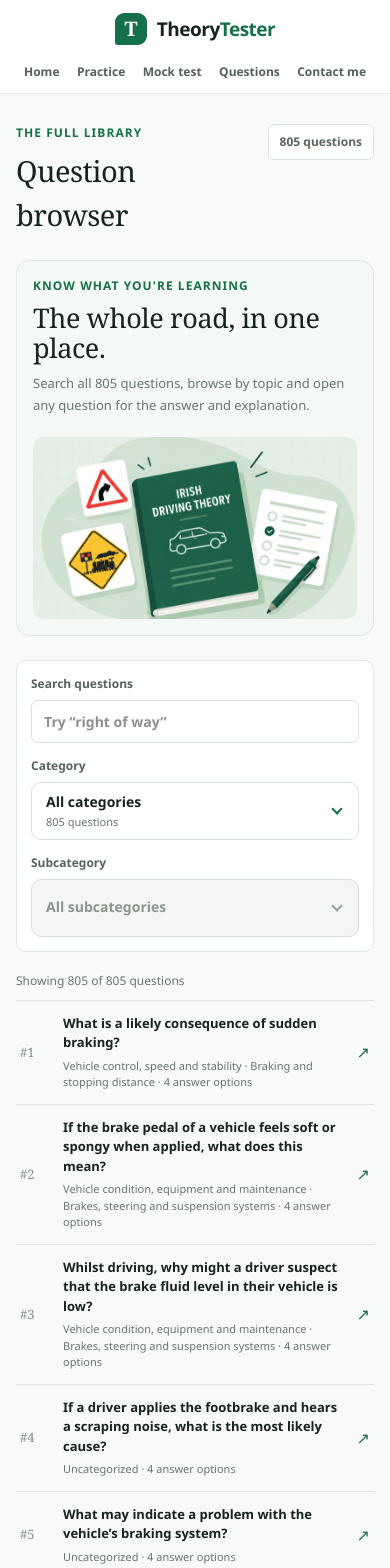
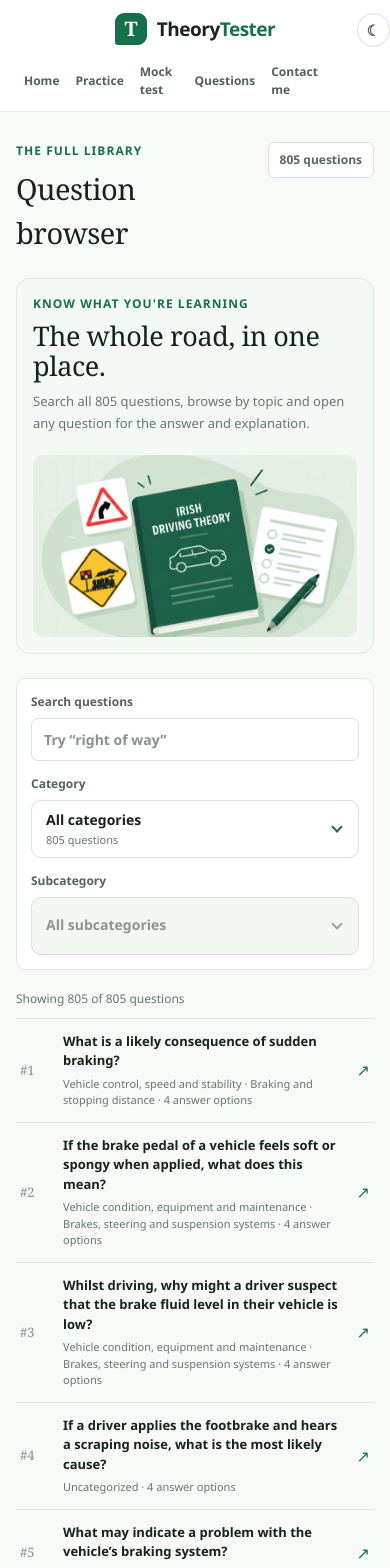
Before and after one commit to cullenry/theory-tester, a Next.js app: page /questions in a window 390 px wide. Shown: the top 1568 px of the page. Built offline with nearby package versions, Linux system fonts and the light colour scheme.

Commit message:
Add dark mode toggle

```diff
--- a/src/app/globals.css
+++ b/src/app/globals.css
@@ -190,3 +190,180 @@ button:focus-visible, a:focus-visible, input:focus-visible, select:focus-visible
   .mock-format-heading-row { grid-template-columns: 1fr; gap: 14px; }
   .mock-format-heading-art { width: min(100%, 360px); }
 }
+
+
+/* Dark theme */
+html.dark {
+  color-scheme: dark;
+  --paper: #111713;
+  --surface: #1a211c;
+  --ink: #e8eee9;
+  --muted: #9ca9a1;
+  --line: #303b33;
+  --green: #67b58a;
+  --green-dark: #88c8a2;
+  --green-soft: #1d3025;
+  --red: #e58b81;
+}
+
+html.dark body { background: var(--paper); color: var(--ink); }
+html.dark .site-header { border-bottom-color: #29342d; background: rgba(17, 23, 19, .94); }
+html.dark .nav-link { color: #b6c1b9; }
+html.dark .nav-link:hover { background: var(--green-soft); color: #bfe6cb; }
+
+.theme-toggle {
+  display: inline-flex;
+  align-items: center;
+  justify-content: center;
+  gap: 7px;
+  min-height: 38px;
+  padding: 0 11px;
+  border: 1px solid #d6e0d8;
+  border-radius: 999px;
+  background: #ffffff;
+  color: #536158;
+  cursor: pointer;
+  font-size: 12px;
+  font-weight: 750;
+  transition: background .18s ease, border-color .18s ease, color .18s ease, transform .18s ease;
+}
+.theme-toggle:hover { border-color: #9db6a4; background: #f7fbf8; color: var(--green-dark); transform: translateY(-1px); }
+.theme-toggle > span:first-child { font-size: 15px; line-height: 1; }
+.theme-toggle-label { line-height: 1; }
+
+html.dark .theme-toggle { border-color: #3c4a41; background: #1b231e; color: #c6d0c9; }
+html.dark .theme-toggle:hover { border-color: #5d8068; background: #223027; color: #d5ecdc; }
+
+html.dark .hero-section {
+  background-color: #17221b;
+  background-image: linear-gradient(rgba(126, 192, 148, .055) 1px, transparent 1px), linear-gradient(90deg, rgba(126, 192, 148, .055) 1px, transparent 1px);
+}
+html.dark .hero-description,
+html.dark .pathway-copy p:not(.eyebrow),
+html.dark .library-intro-copy p:not(.eyebrow),
+html.dark .mock-intro-copy p:not(.eyebrow) { color: #aab6ae; }
+html.dark .hero-proof,
+html.dark .hero-bottom-line { color: #99a79f; }
+html.dark .hero-proof strong { color: var(--ink); }
+html.dark .proof-separator { background: #4b5a50; }
+
+html.dark .button-secondary { border-color: #3a493f; background: #1c251f; color: #d8e1db; }
+html.dark .button-secondary:hover { border-color: #597063; background: #222d26; }
+html.dark .button-quiet { color: var(--green); }
+
+html.dark .modes-section,
+html.dark .pathway-section { color: var(--ink); }
+html.dark .mode-row:hover { background: #1a2a20; }
+html.dark .site-footer { background: #111713; color: var(--muted); }
+html.dark .site-footer .brand { color: var(--ink); }
+html.dark .app-main { background: var(--paper); }
+
+html.dark .progress-track { background: #303a33; }
+html.dark .progress-value { background: #5cae7e; }
+html.dark .score-display,
+html.dark .progress-heading { color: var(--muted); }
+html.dark .score-divider { color: #5b685f; }
+
+html.dark .question-card,
+html.dark .completion-panel,
+html.dark .results-summary,
+html.dark .review-item,
+html.dark .browser-controls,
+html.dark .empty-state,
+html.dark .mock-format-card,
+html.dark .mock-format-featured,
+html.dark .test-chip,
+html.dark .exam-timer { background: var(--surface); }
+
+html.dark .question-card,
+html.dark .completion-panel,
+html.dark .results-summary,
+html.dark .review-item,
+html.dark .browser-controls,
+html.dark .mock-format-card,
+html.dark .test-chip,
+html.dark .exam-timer { box-shadow: 0 8px 24px rgba(0, 0, 0, .16); }
+
+html.dark .answer-option { border-color: #354239; background: #1b231e; color: #d7e0d9; }
+html.dark .answer-option:hover:not(:disabled) { border-color: #60816b; background: #202c24; }
+html.dark .answer-letter { border-color: #415047; color: #adbbb2; }
+html.dark .answer-selected { border-color: #62876e; background: #213127; }
+html.dark .answer-correct { border-color: #4d9b6b; background: #183224; color: #9cdbb1; }
+html.dark .answer-correct .answer-letter { border-color: #669b7a; background: #202c24; color: #a9e1ba; }
+html.dark .answer-incorrect { border-color: #945c55; background: #321d1b; color: #eda29a; }
+html.dark .answer-incorrect .answer-letter { border-color: #99665f; background: #2b211f; color: #eda29a; }
+
+html.dark .explanation-card { border-color: #34483a; background: #1b2b21; }
+html.dark .explanation-icon { background: #284535; color: #84c99c; }
+html.dark .explanation-card p { color: #aab7ae; }
+
+html.dark .test-chip { border-color: #3c4a40; color: #b6c2ba; }
+html.dark .mock-format-card { border-color: var(--line); }
+html.dark .mock-format-featured { border-color: #42624e; background: #18291f; }
+html.dark .mock-format-description { color: #b6c1b9; }
+
+html.dark .exam-timer { border-color: #3b4b40; color: #9bd2ad; }
+html.dark .timer-warning { border-color: #75613d; background: #2f2819; color: #dfb66e; }
+html.dark .timer-warning span { color: #cfa864; }
+html.dark .timer-critical { border-color: #85534c; background: #311d1b; color: #f0a098; }
+html.dark .timer-critical span { color: #dda098; }
+
+html.dark .results-summary > div + div { border-left-color: var(--line); }
+html.dark .result-grade { border-color: #406149; background: #1c2d22; }
+html.dark .status-correct { background: #1d3626; color: #9edbb1; }
+html.dark .status-incorrect { background: #351f1d; color: #eea39a; }
+html.dark .status-unanswered { background: #2b332d; color: #b3beb6; }
+html.dark .review-item p strong { color: var(--ink); }
+
+html.dark .browser-controls label,
+html.dark .practice-filters label,
+html.dark .topic-picker-label { color: #aebbb2; }
+html.dark .browser-controls input,
+html.dark .browser-controls select,
+html.dark .practice-filters select { border-color: #3a473e; background: #1a211c; color: var(--ink); }
+html.dark .browser-controls select:disabled,
+html.dark .practice-filters select:disabled { background: #202720; color: #7f8d83; }
+html.dark .question-list-row:hover { background: #1a2a20; }
+html.dark .question-list-copy small,
+html.dark .question-list-id { color: #829087; }
+html.dark .empty-state { border-color: #486050; }
+html.dark .taxonomy-details { border-color: var(--line); }
+html.dark .question-type-badge { border-color: #3d5545; background: #1d2c22; color: #9fc7aa; }
+
+html.dark .back-link,
+html.dark .mode-action,
+html.dark .row-arrow { color: var(--green); }
+
+html.dark .topic-picker-trigger { border-color: #3a473e; background: #1a211c; color: var(--ink); }
+html.dark .topic-picker-trigger:hover:not(:disabled) { border-color: #5f8269; background: #1e2922; }
+html.dark .topic-picker-trigger-open { border-color: #659277; box-shadow: 0 0 0 3px rgba(94, 162, 117, .15); }
+html.dark .topic-picker-trigger:disabled { background: #202720; color: #78857c; }
+html.dark .topic-picker-menu { border-color: #3a493f; background: #1a211c; box-shadow: 0 18px 42px rgba(0, 0, 0, .35), 0 3px 10px rgba(0, 0, 0, .2); }
+html.dark .topic-picker-menu-heading { color: #849188; }
+html.dark .topic-picker-option { color: var(--ink); }
+html.dark .topic-picker-option:hover { background: #202d25; }
+html.dark .topic-picker-option-selected { background: #213127; }
+html.dark .topic-picker-checkbox { border-color: #4a594f; background: #202820; }
+html.dark .topic-picker-option-copy strong { color: #d2dbd4; }
+html.dark .topic-picker-option-selected .topic-picker-option-copy strong { color: #9ed1ad; }
+html.dark .topic-picker-options::-webkit-scrollbar-thumb { border-color: #1a211c; background: #58685d; }
+html.dark .topic-picker-options::-webkit-scrollbar-thumb:hover { background: #72877a; }
+
+html.dark .library-intro,
+html.dark .mock-intro { border-color: var(--line); background: #18231c; }
+html.dark .library-intro-art,
+html.dark .mock-intro-art { background: #202820; }
+
+html.dark .pathway-art,
+html.dark .hero-art,
+html.dark .mock-format-heading-art { background: #1d2a21; }
+html.dark .road-illustration { box-shadow: 0 18px 48px rgba(0, 0, 0, .2); }
+
+html.dark .focus-visible { outline-color: #78c596; }
+html.dark ::selection { background: #2c5a3c; color: #e4f2e7; }
+
+@media (max-width: 760px) {
+  .theme-toggle { position: absolute; top: 13px; right: 0; min-height: 34px; padding: 0 9px; }
+  .theme-toggle-label { display: none; }
+  .main-nav { padding-right: 48px; }
+}
--- a/src/app/layout.tsx
+++ b/src/app/layout.tsx
@@ -14,6 +14,13 @@ export default function RootLayout({
 }>) {
   return (
     <html lang="en">
+      <head>
+        <script
+          dangerouslySetInnerHTML={{
+            __html: `(function(){try{var t=localStorage.getItem("theorytester-theme");var d=t==="dark"||(!t&&window.matchMedia("(prefers-color-scheme: dark)").matches);if(d)document.documentElement.classList.add("dark")}catch(e){}})()`,
+          }}
+        />
+      </head>
       <body><SiteHeader />{children}</body>
     </html>
   );
--- a/src/components/site-header.tsx
+++ b/src/components/site-header.tsx
@@ -1,4 +1,5 @@
 import Link from "next/link";
+import { ThemeToggle } from "@/components/theme-toggle";
 
 const navigation = [
   { href: "/", label: "Home" },
@@ -29,6 +30,7 @@ export function SiteHeader() {
             </Link>
           ))}
         </nav>
+        <ThemeToggle />
       </div>
     </header>
   );
--- /dev/null
+++ b/src/components/theme-toggle.tsx
@@ -0,0 +1,31 @@
+"use client";
+
+import { useEffect, useState } from "react";
+
+export function ThemeToggle() {
+  const [isDark, setIsDark] = useState(false);
+
+  useEffect(() => {
+    setIsDark(document.documentElement.classList.contains("dark"));
+  }, []);
+
+  function toggleTheme() {
+    const nextIsDark = !isDark;
+    document.documentElement.classList.toggle("dark", nextIsDark);
+    localStorage.setItem("theorytester-theme", nextIsDark ? "dark" : "light");
+    setIsDark(nextIsDark);
+  }
+
+  return (
+    <button
+      className="theme-toggle"
+      type="button"
+      onClick={toggleTheme}
+      aria-label={isDark ? "Switch to light mode" : "Switch to dark mode"}
+      title={isDark ? "Switch to light mode" : "Switch to dark mode"}
+    >
+      <span aria-hidden="true">{isDark ? "☀" : "☾"}</span>
+      <span className="theme-toggle-label">{isDark ? "Light" : "Dark"}</span>
+    </button>
+  );
+}
```
